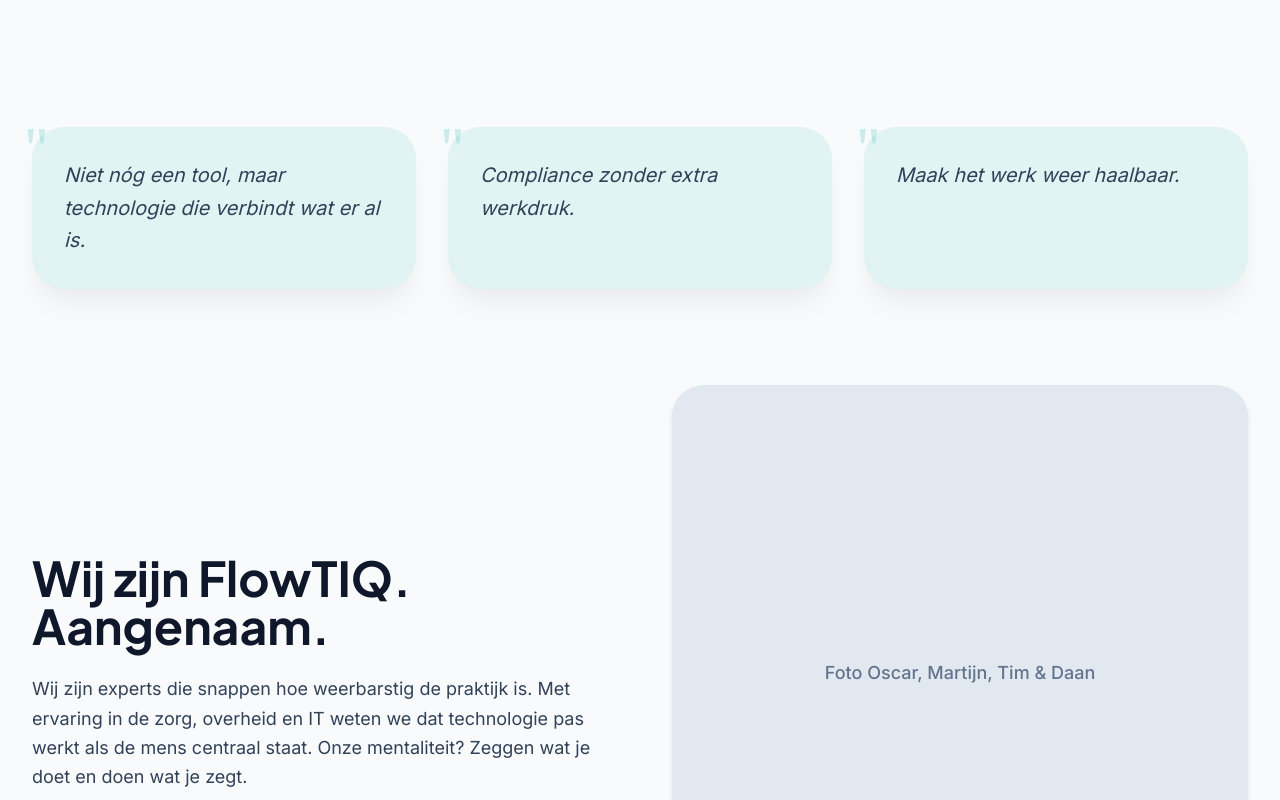
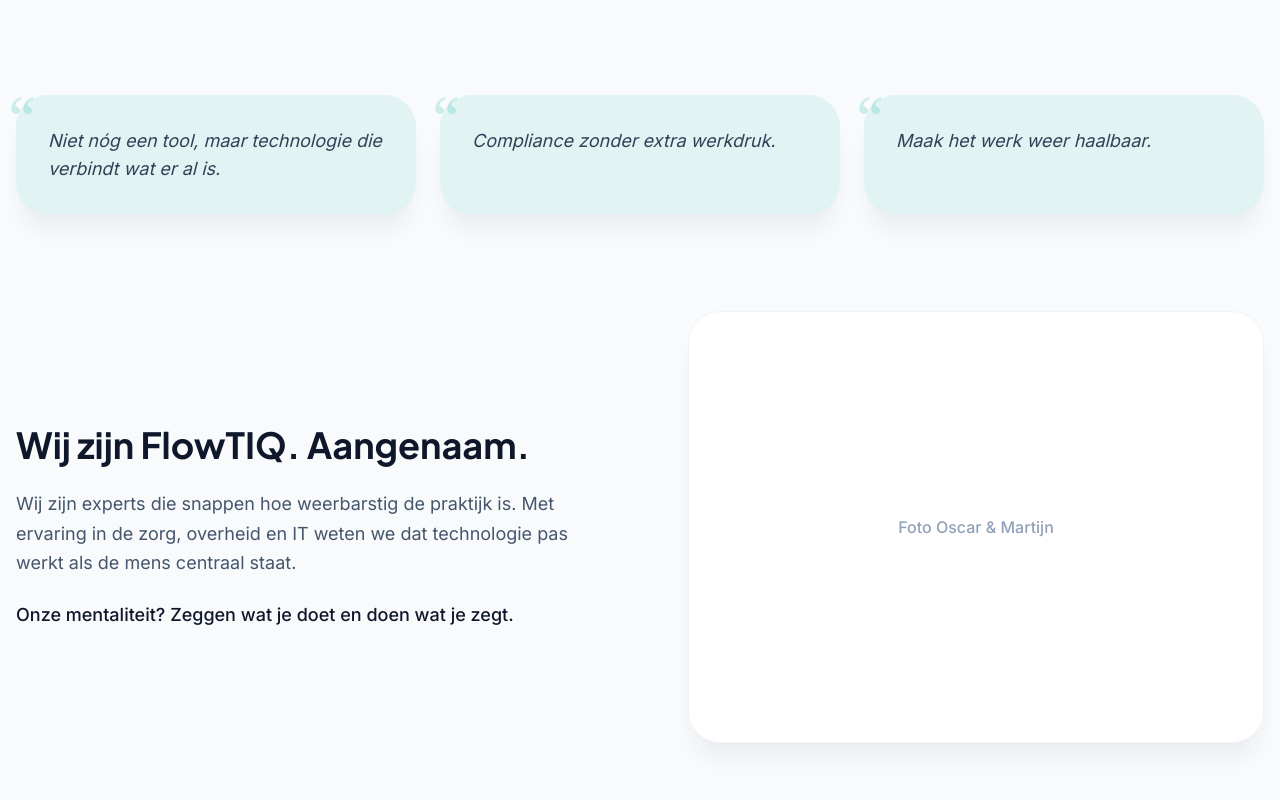
Before and after one commit to MartijnFlowTIQ/FlowTIQ-Website, a Next.js app in the folder flowtiq-website/: page / in a window 1280 px wide. Shown: the part 4440-5240 px from the top of the page. Built offline with nearby package versions, Linux system fonts and the light colour scheme.

Commit message:
Fix TeamSection Typescript error

```diff
--- a/flowtiq-website/src/components/TeamSection.tsx
+++ b/flowtiq-website/src/components/TeamSection.tsx
@@ -1,95 +1,70 @@
 "use client";
 
+import React from "react";
 import { motion } from "framer-motion";
-import { useInView } from "framer-motion";
-import { useRef } from "react";
 
 const TeamSection = () => {
-  const quotesRef = useRef(null);
-  const teamRef = useRef(null);
-  const quotesInView = useInView(quotesRef, { once: true, margin: "-100px" });
-  const teamInView = useInView(teamRef, { once: true, margin: "-100px" });
-
   const quotes = [
     "Niet nóg een tool, maar technologie die verbindt wat er al is.",
     "Compliance zonder extra werkdruk.",
-    "Maak het werk weer haalbaar.",
+    "Maak het werk weer haalbaar."
   ];
 
-  const quotesVariants = {
-    hidden: { opacity: 0 },
-    visible: {
-      opacity: 1,
-      transition: {
-        staggerChildren: 0.15,
-      },
-    },
-  };
-
-  const quoteItemVariants = {
-    hidden: { opacity: 0, y: 30 },
-    visible: {
-      opacity: 1,
-      y: 0,
-      transition: {
-        duration: 0.6,
-        ease: "easeOut",
-      },
-    },
-  };
-
   return (
-    <section className="bg-slate-50 py-24 lg:py-32 px-4 sm:px-6 lg:px-8">
-      <div className="max-w-7xl mx-auto">
-        {/* Deel 1: Quotes */}
-        <motion.div
-          ref={quotesRef}
-          variants={quotesVariants}
-          initial="hidden"
-          animate={quotesInView ? "visible" : "hidden"}
-          className="grid grid-cols-1 md:grid-cols-3 gap-6 lg:gap-8"
-        >
+    <section className="bg-slate-50 py-16 lg:py-24">
+      <div className="max-w-7xl mx-auto px-4">
+        {/* Quotes Grid */}
+        <div className="grid grid-cols-1 md:grid-cols-3 gap-6 mb-24">
           {quotes.map((quote, index) => (
             <motion.div
               key={index}
-              variants={quoteItemVariants}
-              className="relative bg-[#14B8A6]/10 shadow-[0_20px_25px_-5px_rgb(15_23_42_/_0.05),_0_8px_10px_-6px_rgb(15_23_42_/_0.02)] rounded-2xl p-6 lg:p-8"
+              initial={{ opacity: 0, y: 20 }}
+              whileInView={{ opacity: 1, y: 0 }}
+              viewport={{ once: true }}
+              transition={{ delay: index * 0.2 }}
+              className="relative bg-brand-flow/10 shadow-soft-xl rounded-2xl p-6 lg:p-8"
             >
-              <span className="absolute -top-2 -left-2 text-6xl text-[#14B8A6]/20 font-serif leading-none">"</span>
-              <p className="relative z-10 text-lg lg:text-xl text-slate-700 italic leading-relaxed">
+              <span className="absolute -top-2 -left-2 text-6xl text-brand-flow/20 font-serif leading-none">
+                &ldquo;
+              </span>
+              <p className="text-lg italic text-slate-700 relative z-10">
                 {quote}
               </p>
             </motion.div>
           ))}
-        </motion.div>
+        </div>
 
-        {/* Deel 2: Team Intro */}
-        <motion.div
-          ref={teamRef}
-          initial={{ opacity: 0, y: 50 }}
-          animate={teamInView ? { opacity: 1, y: 0 } : { opacity: 0, y: 50 }}
-          transition={{ duration: 0.6, delay: 0.3 }}
-          className="mt-24 grid lg:grid-cols-2 gap-12 lg:gap-16 items-center"
-        >
-          {/* Tekst Links */}
-          <div className="space-y-6">
-            <h2 className="text-3xl sm:text-4xl lg:text-5xl font-heading font-bold text-slate-900">
+        {/* Team Intro */}
+        <div className="flex flex-col lg:flex-row items-center gap-12 lg:gap-24">
+          <motion.div
+            initial={{ opacity: 0, x: -20 }}
+            whileInView={{ opacity: 1, x: 0 }}
+            viewport={{ once: true }}
+            className="flex-1"
+          >
+            <h2 className="text-3xl lg:text-4xl font-heading font-bold text-primary mb-6">
               Wij zijn FlowTIQ. Aangenaam.
             </h2>
-            <p className="text-lg text-slate-700 leading-relaxed">
-              Wij zijn experts die snappen hoe weerbarstig de praktijk is. Met ervaring in de zorg, overheid en IT weten we dat technologie pas werkt als de mens centraal staat. Onze mentaliteit? Zeggen wat je doet en doen wat je zegt.
+            <p className="text-lg text-slate-600 leading-relaxed mb-6">
+              Wij zijn experts die snappen hoe weerbarstig de praktijk is. Met ervaring in de zorg, overheid en IT weten we dat technologie pas werkt als de mens centraal staat.
             </p>
-          </div>
+            <p className="text-lg font-medium text-primary">
+              Onze mentaliteit? Zeggen wat je doet en doen wat je zegt.
+            </p>
+          </motion.div>
 
-          {/* Foto Placeholder Rechts */}
-          <div className="order-first lg:order-none">
-            <div className="bg-slate-200 rounded-2xl shadow-md aspect-square flex items-center justify-center">
-              <span className="text-slate-500 font-medium text-lg text-center px-4">
-                Foto Oscar, Martijn, Tim & Daan
-              </span>
+          <motion.div
+            initial={{ opacity: 0, x: 20 }}
+            whileInView={{ opacity: 1, x: 0 }}
+            viewport={{ once: true }}
+            className="flex-1 w-full"
+          >
+            {/* Placeholder voor foto */}
+            <div className="bg-white rounded-2xl aspect-[4/3] w-full flex items-center justify-center shadow-soft-xl relative overflow-hidden group border border-slate-100">
+                <span className="text-slate-400 font-medium">Foto Oscar & Martijn</span>
             </div>
-          </div>
-        </motion.div>
+          </motion.div>
+        </div>
       </div>
     </section>
   );
```
